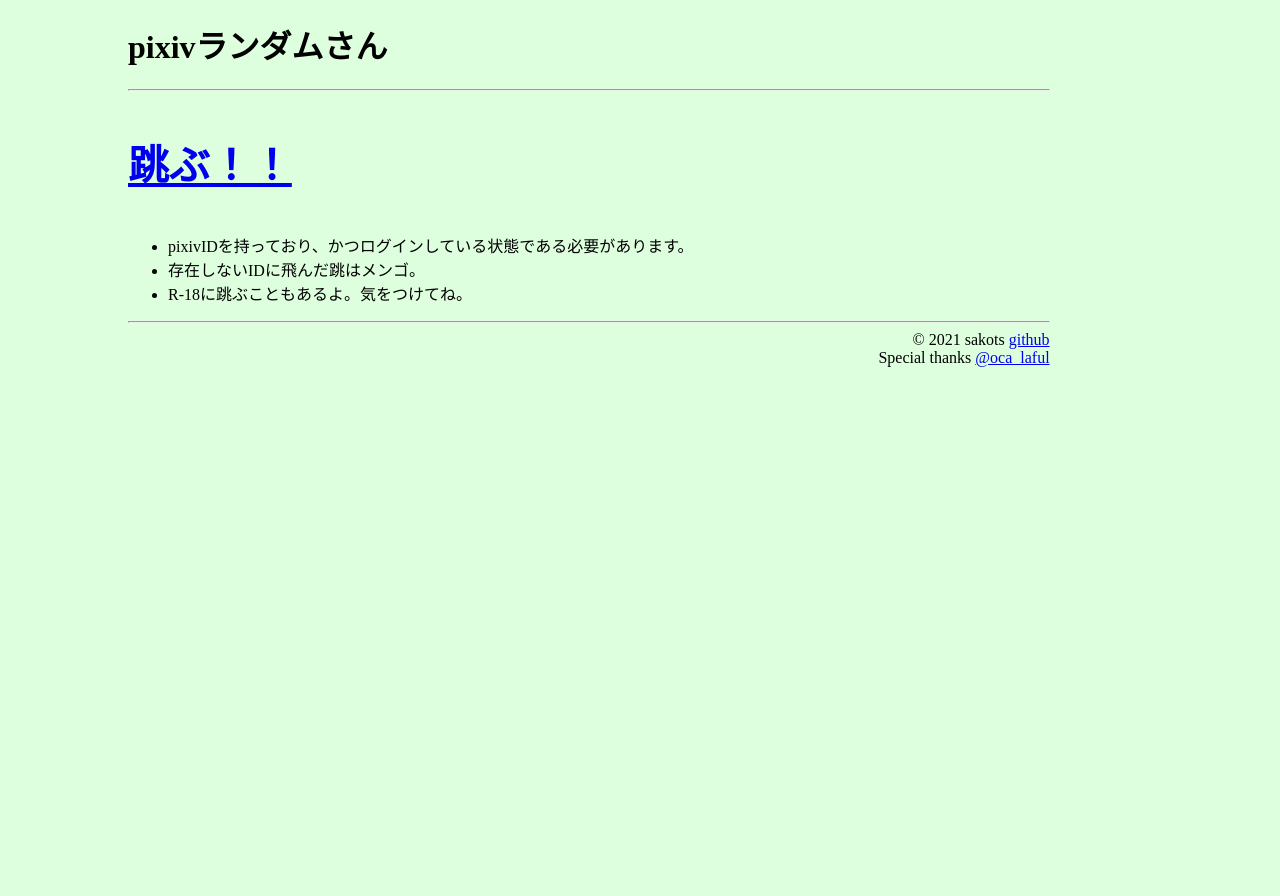
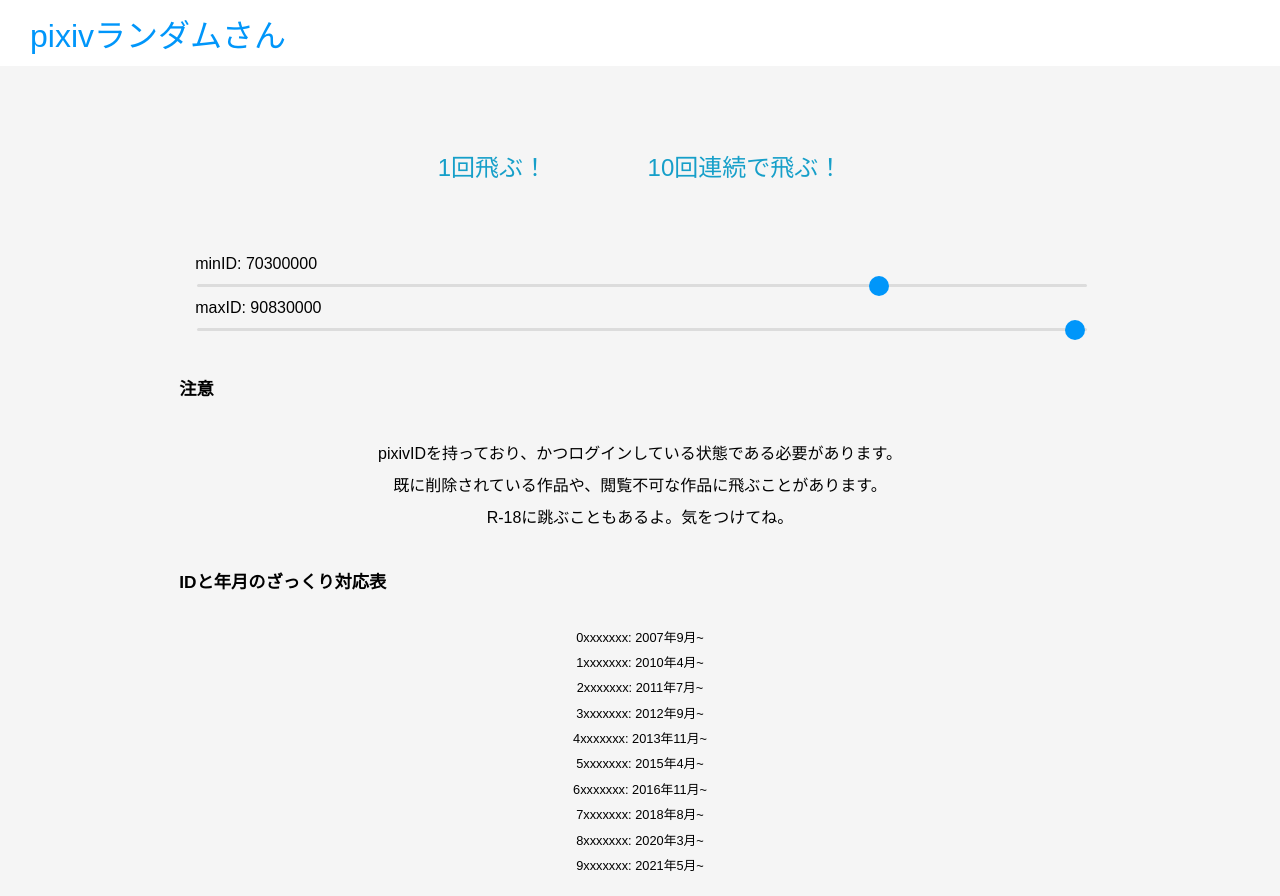
Before and after one commit to sakots/sakots.github.io, a plain HTML site: page pixivrnd/index.html in a window 1280 px wide. Shown: the top 896 px of the page. Before the commit the page ends 800 px from the top, so only its background shows below. Drawn offline with Linux system fonts and the light colour scheme.

Commit message:
pixivrnd

```diff
--- a/pixivrnd/index.html
+++ b/pixivrnd/index.html
@@ -1,43 +1,66 @@
 <!DOCTYPE html>
 <html lang="ja">
+
 <head>
   <meta charset="UTF-8">
   <meta http-equiv="X-UA-Compatible" content="IE=edge">
   <meta name="viewport" content="width=device-width, initial-scale=1.0">
   <title>pixivランダムさん</title>
   <link rel="stylesheet" href="style.css">
-    <script>
-        function pixivrnd() {
-            var minid = 70300000;
-            var maxid = 91000000;
-            var artid = Math.floor( Math.random() * (maxid + 1 - minid) ) + minid ;
-            location.href = 'https://www.pixiv.net/artworks/' + artid;
-        }
-    </script>
 </head>
+
 <body>
   <header>
     <h1>pixivランダムさん</h1>
-        <hr>
   </header>
   <main>
-        <div>
-            <p id="jump"><a href="javascript:pixivrnd();" rel="noreferrer nofollow">跳ぶ！！</a></p>
+
+    <div id="jumptable">
+      <span id="jump"><a href="javascript:pixivrnd();" rel="noreferrer nofollow">1回飛ぶ！</a></span>
+      <span id="jump"><a href="javascript:pixivrnd_10();" rel="noreferrer nofollow">10回連続で飛ぶ！</a></span>
     </div>
-        <div>
+
     <ul>
+      <li>
+        minID: <span id="current_minID_value"></span>
+        <input type="range" id="minID_range" class="input-range" min="0" max="91000000" step="1" value="70300000">
+      </li>
+      <li>
+        maxID: <span id="current_maxID_value"></span>
+        <input type="range" id="maxID_range" class="input-range" min="0" max="91000000" step="1" value="90830000">
+      </li>
+    </ul>
+
+    <h2>注意</h2>
+    <ul class="describe">
       <li>pixivIDを持っており、かつログインしている状態である必要があります。</li>
-                <li>存在しないIDに飛んだ跳はメンゴ。</li>
+      <li>既に削除されている作品や、閲覧不可な作品に飛ぶことがあります。</li>
       <li>R-18に跳ぶこともあるよ。気をつけてね。</li>
     </ul>
-        </div>
+
+    <h2>IDと年月のざっくり対応表</h2>
+    <ul class="id_to_time">
+      <li>0xxxxxxx: 2007年9月~</li>
+      <li>1xxxxxxx: 2010年4月~</li>
+      <li>2xxxxxxx: 2011年7月~</li>
+      <li>3xxxxxxx: 2012年9月~</li>
+      <li>4xxxxxxx: 2013年11月~</li>
+      <li>5xxxxxxx: 2015年4月~</li>
+      <li>6xxxxxxx: 2016年11月~</li>
+      <li>7xxxxxxx: 2018年8月~</li>
+      <li>8xxxxxxx: 2020年3月~</li>
+      <li>9xxxxxxx: 2021年5月~</li>
+    </ul>
+
   </main>
   <footer>
-        <hr>
     <div class="copy">
       &copy; 2021 sakots <a href="https://github.com/sakots/pixivrnd">github</a><br>
       Special thanks <a href="https://twitter.com/oca_laful">@oca_laful</a>
     </div>
   </footer>
+
+  <script src="./main.js"></script>
 </body>
+
 </html>
--- /dev/null
+++ b/pixivrnd/main.js
@@ -0,0 +1,43 @@
+function swap(a, b) {
+  var c = b;
+  b = a;
+  a = c;
+}
+
+function randomURL(minid, maxid) {
+  if (minid < maxid) swap(minid, maxid);
+  return 'https://www.pixiv.net/artworks/' + (Math.floor(Math.random() * (maxid + 1 - minid)) + minid);
+}
+
+// ==============以下スライダー設定===============
+
+const minIdInput = document.getElementById('minID_range');
+const maxIdInput = document.getElementById('maxID_range');
+const minValueTarget = document.getElementById('current_minID_value');
+const maxValueTarget = document.getElementById('current_maxID_value');
+
+// 初期化
+minValueTarget.innerHTML = minIdInput.value;
+maxValueTarget.innerHTML = maxIdInput.value;
+
+var rangeValue = function(source, target) {
+  return function(evt) {
+    target.innerHTML = source.value;
+  }
+}
+
+// inputが何か動いたらそれに反応して値を書き換える
+minIdInput.addEventListener('input', rangeValue(minIdInput, minValueTarget));
+maxIdInput.addEventListener('input', rangeValue(maxIdInput, maxValueTarget));
+
+// =============================================
+
+function pixivrnd() {
+  window.open(randomURL(Number(minIdInput.value), Number(maxIdInput.value)));
+}
+
+function pixivrnd_10() {
+  for (i = 0; i < 10; i++) {
+    pixivrnd();
+  }
+}
--- a/pixivrnd/style.css
+++ b/pixivrnd/style.css
@@ -1,13 +1,122 @@
-body {
-    width: 72%;
-    margin-left: 10%;
-    background: #DEFFDE;
-    color: #000;
+* {
+  font-family: 'YuGothic', '游ゴシック', 'Noto Sans JP', sans-serif;
 }
-p#jump {
-    font-size: 256%;
-    font-weight: bold;
+
+html, body {
+  height: 100%;
+  margin: 0;
+  background-color: rgb(245, 245, 245);
+  color: #000;
+  width: 100%;
+  position: relative;
+  height: auto !important;
+  /*IE6対策*/
+  height: 100%;
+  /*IE6対策*/
+  min-height: 100%;
 }
+
+header {
+  margin: 0;
+  padding: 10px 30px;
+  color: rgb(0, 150, 250);
+  background-color: rgb(255, 255, 255);
+}
+
+footer {
+  padding: 20px 30px;
+}
+
+main {
+  width: 72%;
+  margin-left: auto;
+  margin-right: auto;
+  padding: 50px 50px;
+}
+
+ul {
+  padding: 1em;
+}
+
+li {
+  margin: 0.5em 0em;
+  list-style-type: none;
+}
+
+.describe {
+  text-align: center;
+}
+
+.id_to_time {
+  text-align: center;
+  font-size: 0.8em;
+}
+
+div#jumptable {
+  padding: 2em 3em;
+  text-align: center;
+}
+
+span#jump {
+  margin: 0.5em 2em;
+  font-size: 1.5em;
+  font-weight: 500;
+  white-space: nowrap;
+  text-decoration: none;
+}
+
+a {
+  text-decoration: none;
+  color: rgb(22, 159, 201);
+}
+
+h1 {
+  margin: 0;
+  font-weight: 500;
+}
+h2 {
+  font-size: 108%;
+  font-weight: bold;
+}
+
+/* つまみのデザイン */
+input[type="range"] {
+  -webkit-appearance: none;
+  appearance: none;
+  cursor: pointer;
+  outline: none;
+  height: 3px;
+  width: 100%;
+  background: rgb(220, 220, 220);
+  border-radius: 10px;
+  border: none;
+}
+
+input[type="range"]::-webkit-slider-thumb {
+  -webkit-appearance: none;
+  background: rgb(0, 150, 250);
+  width: 20px;
+  height: 20px;
+  border-radius: 50%;
+}
+
+input[type="range"]::-moz-range-thumb {
+  background: rgb(0, 150, 250);
+  width: 20px;
+  height: 20px;
+  border-radius: 50%;
+  border: none;
+}
+
+input[type="range"]::-moz-focus-outer {
+  border: 0;
+}
+
+input[type="range"]:active::-webkit-slider-thumb {
+  box-shadow: 0 0 0 4px rgba(0, 150, 250, 0.2);
+  transition: .4s;
+}
+
 .copy {
-    text-align: right;
+  text-align: right;
 }
```
Lines whose indentation alone changed are shown as unchanged.
